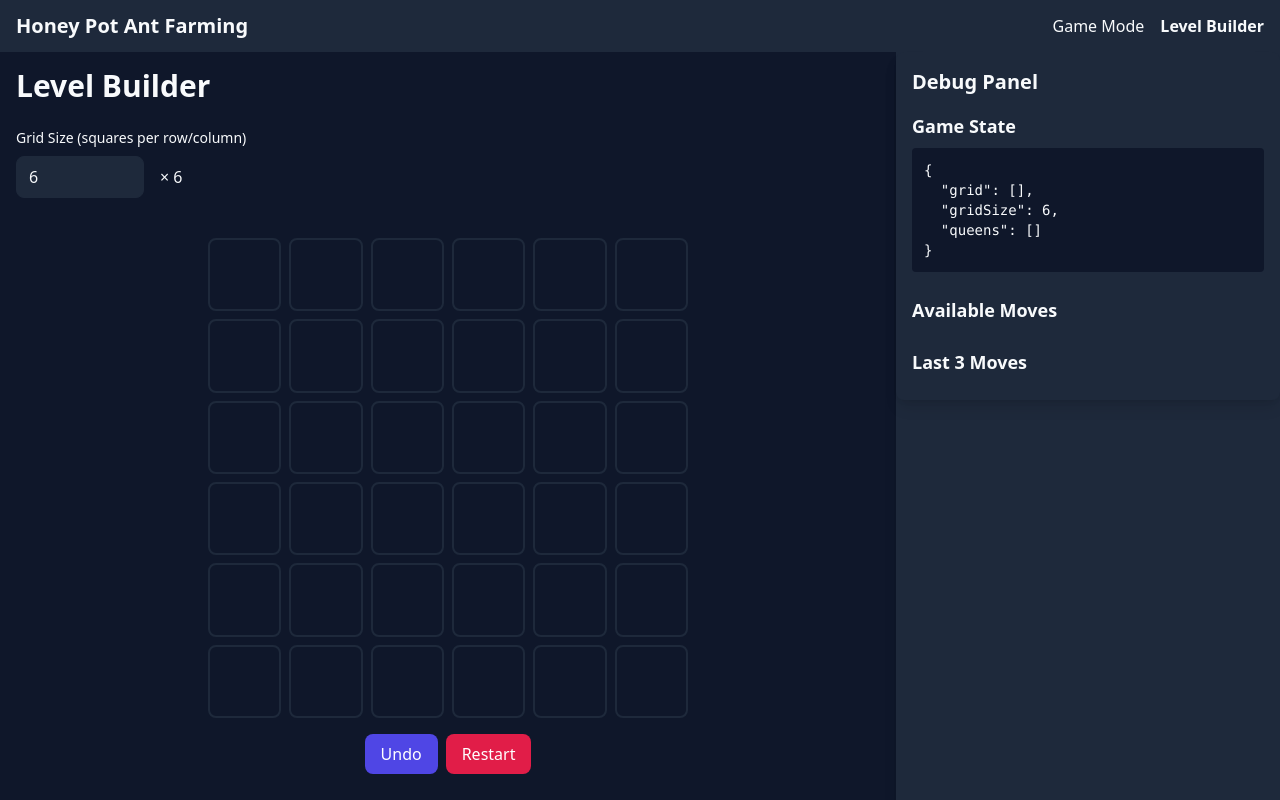
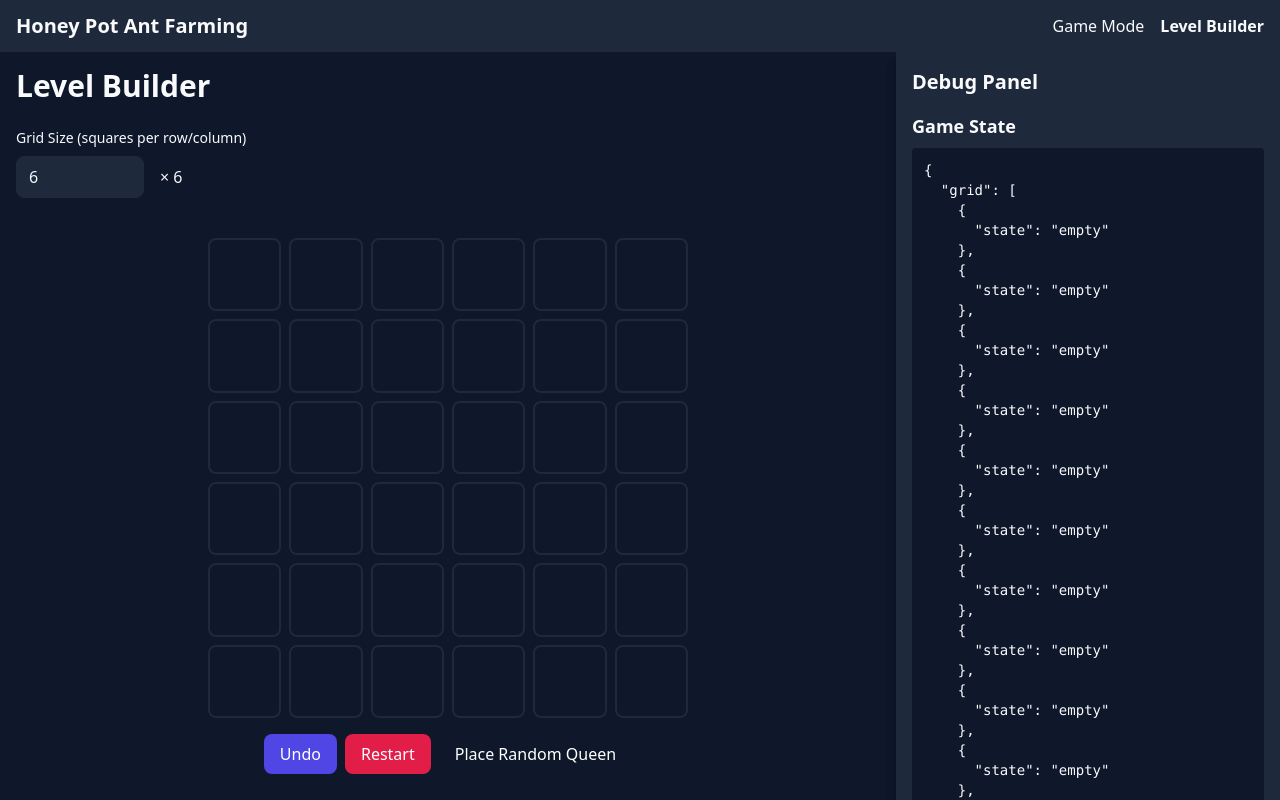
Before and after one commit to Crushford/Cassowary-Games, a Vue app: page /builder in a window 1280 px wide. Shown: the top 800 px of the page. Built offline with nearby package versions, Linux system fonts and the light colour scheme.

Commit message:
move game logic to game store

```diff
--- a/src/App.vue
+++ b/src/App.vue
@@ -33,10 +33,10 @@
       <!-- Global Debug Panel -->
       <div class="w-96 bg-surface shadow-lg">
         <DebugPanel
-          :grid="gameState.grid"
-          :grid-size="gameState.gridSize"
-          :move-history="gameState.moveHistory"
-          @make-move="handleDebugMove"
+          :grid="gameStore.grid"
+          :grid-size="gameStore.gridSize"
+          :move-history="gameStore.moveHistory"
+          @make-move="gameStore.handleDebugMove"
         />
       </div>
     </div>
@@ -44,28 +44,12 @@
 </template>
 
 <script setup lang="ts">
-import { ref, provide } from 'vue';
 import { useRoute } from 'vue-router';
 import DebugPanel from './components/DebugPanel.vue';
-import type { GridSquare } from './components/GameGrid.vue';
+import { useGameStore } from './stores/gameStore';
 
 const route = useRoute();
-
-// Game state management
-const gameState = ref({
-  grid: [] as GridSquare[],
-  gridSize: 6,
-  moveHistory: [] as { grid: GridSquare[] }[],
-});
-
-// Provide game state to child components
-provide('gameState', gameState);
-
-// Handle debug panel moves
-const handleDebugMove = (index: number) => {
-  // Emit a custom event that child components can listen to
-  window.dispatchEvent(new CustomEvent('debug-move', { detail: { index } }));
-};
+const gameStore = useGameStore();
 </script>
 
 <style>
--- a/src/components/GameGrid.vue
+++ b/src/components/GameGrid.vue
@@ -11,7 +11,7 @@
         :key="index"
         :square-state="square.state"
         :group-color="square.groupColor"
-        @click="$emit('square-click', index)"
+        @click="handleSquareClick(index)"
       />
     </div>
     <div class="mt-4 flex justify-center gap-2">
@@ -27,29 +27,47 @@
       >
         Restart
       </button>
+      <button
+        class="rounded-lg bg-accent px-4 py-2 text-white hover:bg-accent-hover"
+        @click="handlePlaceRandomQueen"
+      >
+        Place Random Queen
+      </button>
     </div>
   </div>
 </template>
 
 <script setup lang="ts">
+import { useGameStore } from '../stores/gameStore';
 import Square from './Square.vue';
+import { storeToRefs } from 'pinia';
 
 export interface GridSquare {
   state: 'empty' | 'flag' | 'queen' | 'invalid';
-  groupColor?: string;
+  groupColor?: 'red' | 'blue' | 'green' | 'yellow' | 'purple' | 'pink';
 }
 
-interface Props {
-  grid: GridSquare[];
-  gridSize: number;
-}
+const gameStore = useGameStore();
+const { grid, gridSize } = storeToRefs(gameStore);
 
-const props = defineProps<Props>();
 defineEmits<{
-  (e: 'square-click', index: number): void;
   (e: 'undo'): void;
   (e: 'restart'): void;
 }>();
+
+const handleSquareClick = (index: number) => {
+  const currentState = grid.value[index].state;
+
+  if (currentState === 'empty') {
+    gameStore.placeFlag(index);
+  } else if (currentState === 'flag') {
+    gameStore.placeQueen(index);
+  }
+};
+
+const handlePlaceRandomQueen = () => {
+  gameStore.placeRandomQueen();
+};
 
 defineOptions({
   name: 'GameGrid',
--- a/src/stores/gameStore.ts
+++ b/src/stores/gameStore.ts
@@ -1,35 +1,44 @@
 import { defineStore } from 'pinia';
-
-export interface GridSquare {
-  state: 'empty' | 'flag' | 'queen' | 'invalid';
-  groupColor?: string;
-}
+import type { GridSquare } from '../components/GameGrid.vue';
 
 interface GameState {
   grid: GridSquare[];
   gridSize: number;
-  history: {
-    index: number;
-    previousState: GridSquare[];
-  }[];
+  moveHistory: { grid: GridSquare[] }[];
+  currentLevel: number;
+  availableMoves: number[];
+  isComplete: boolean;
 }
 
 export const useGameStore = defineStore('game', {
   state: (): GameState => ({
-    grid: [],
-    gridSize: 8, // Default grid size
-    history: [],
+    grid: Array(6 * 6)
+      .fill(null)
+      .map(() => ({ state: 'empty' })),
+    gridSize: 6,
+    moveHistory: [],
+    currentLevel: 1,
+    availableMoves: [],
+    isComplete: false,
   }),
 
   getters: {
+    // Get all positions where queens are placed
+    queenPositions: (state): number[] => {
+      return state.grid
+        .map((square, index) => ({ square, index }))
+        .filter(({ square }) => square.state === 'queen')
+        .map(({ index }) => index);
+    },
+
     isValidMove: (state) => (index: number) => {
       const square = state.grid[index];
       if (square.state !== 'empty') return false;
 
-      // Check if there's a queen in the same row, column, or diagonal
       const row = Math.floor(index / state.gridSize);
       const col = index % state.gridSize;
 
+      // Check if there's a queen in the same row, column, or diagonal
       for (let i = 0; i < state.grid.length; i++) {
         if (state.grid[i].state === 'queen') {
           const queenRow = Math.floor(i / state.gridSize);
@@ -47,23 +56,97 @@ export const useGameStore = defineStore('game', {
 
       return true;
     },
+
+    getAttackedSquares:
+      (state) =>
+      (index: number): number[] => {
+        const row = Math.floor(index / state.gridSize);
+        const col = index % state.gridSize;
+        const attackedSquares: number[] = [];
+
+        // Add all squares in the same row
+        for (let c = 0; c < state.gridSize; c++) {
+          if (c !== col) {
+            attackedSquares.push(row * state.gridSize + c);
+          }
+        }
+
+        // Add all squares in the same column
+        for (let r = 0; r < state.gridSize; r++) {
+          if (r !== row) {
+            attackedSquares.push(r * state.gridSize + col);
+          }
+        }
+
+        // Add all squares in the diagonals
+        // Diagonal going up-right
+        for (let r = row - 1, c = col + 1; r >= 0 && c < state.gridSize; r--, c++) {
+          attackedSquares.push(r * state.gridSize + c);
+        }
+        // Diagonal going down-right
+        for (let r = row + 1, c = col + 1; r < state.gridSize && c < state.gridSize; r++, c++) {
+          attackedSquares.push(r * state.gridSize + c);
+        }
+        // Diagonal going down-left
+        for (let r = row + 1, c = col - 1; r < state.gridSize && c >= 0; r++, c--) {
+          attackedSquares.push(r * state.gridSize + c);
+        }
+        // Diagonal going up-left
+        for (let r = row - 1, c = col - 1; r >= 0 && c >= 0; r--, c--) {
+          attackedSquares.push(r * state.gridSize + c);
+        }
+
+        return attackedSquares;
+      },
+
+    isUnderAttack:
+      (state) =>
+      (index: number): boolean => {
+        const row = Math.floor(index / state.gridSize);
+        const col = index % state.gridSize;
+
+        for (let i = 0; i < state.grid.length; i++) {
+          if (state.grid[i].state === 'queen') {
+            const queenRow = Math.floor(i / state.gridSize);
+            const queenCol = i % state.gridSize;
+
+            // Check if in same row, column, or diagonal
+            if (
+              row === queenRow ||
+              col === queenCol ||
+              Math.abs(row - queenRow) === Math.abs(col - queenCol)
+            ) {
+              return true;
+            }
+          }
+        }
+        return false;
+      },
   },
 
   actions: {
     initializeGrid() {
       this.grid = Array(this.gridSize * this.gridSize)
         .fill(null)
-        .map(() => ({
-          state: 'empty',
-        }));
-      this.history = [];
+        .map(() => ({ state: 'empty' }));
+      this.moveHistory = [];
+      this.isComplete = false;
+      this.updateAvailableMoves();
     },
 
-    saveToHistory() {
-      this.history.push({
-        index: this.history.length,
-        previousState: JSON.parse(JSON.stringify(this.grid)),
-      });
+    updateAvailableMoves() {
+      this.availableMoves = this.grid
+        .map((square, index) => ({ square, index }))
+        .filter(({ square, index }) => square.state === 'empty' && !this.isUnderAttack(index))
+        .map(({ index }) => index);
+    },
+
+    placeFlag(index: number) {
+      if (this.grid[index].state !== 'empty') return false;
+
+      this.saveToHistory();
+      this.grid[index].state = 'flag';
+      return true;
     },
 
     placeQueen(index: number) {
@@ -74,30 +157,65 @@ export const useGameStore = defineStore('game', {
 
       this.saveToHistory();
       this.grid[index].state = 'queen';
+      this.updateAvailableMoves();
+      this.checkCompletion();
       return true;
     },
 
-    placeFlag(index: number) {
-      if (this.grid[index].state !== 'empty') return false;
-
-      this.saveToHistory();
-      this.grid[index].state = 'flag';
-      return true;
+    saveToHistory() {
+      this.moveHistory.push({
+        grid: JSON.parse(JSON.stringify(this.grid)),
+      });
     },
 
-    undo() {
-      if (this.history.length === 0) return false;
-
-      const lastState = this.history.pop();
-      if (lastState) {
-        this.grid = lastState.previousState;
-        return true;
+    handleUndo() {
+      if (this.moveHistory.length > 0) {
+        const lastState = this.moveHistory.pop();
+        if (lastState) {
+          this.grid = lastState.grid;
+          this.updateAvailableMoves();
+          this.checkCompletion();
+        }
       }
-      return false;
     },
 
-    restart() {
+    handleRestart() {
       this.initializeGrid();
+    },
+
+    handlePreviousLevel() {
+      if (this.currentLevel > 1) {
+        this.currentLevel--;
+        this.initializeGrid();
+      }
+    },
+
+    handleNextLevel() {
+      this.currentLevel++;
+      this.initializeGrid();
+    },
+
+    handleDebugMove(index: number) {
+      const currentState = this.grid[index].state;
+      if (currentState === 'empty') {
+        this.placeFlag(index);
+      } else if (currentState === 'flag') {
+        this.placeQueen(index);
+      }
+    },
+
+    placeRandomQueen() {
+      if (this.availableMoves.length === 0) return false;
+
+      const randomIndex = Math.floor(Math.random() * this.availableMoves.length);
+      const moveIndex = this.availableMoves[randomIndex];
+      return this.placeQueen(moveIndex);
+    },
+
+    checkCompletion() {
+      // Check if we have placed all required queens
+      const requiredQueens = this.gridSize;
+      this.isComplete = this.queenPositions.length === requiredQueens;
     },
 
     setGridSize(size: number) {
--- a/src/views/GameMode.vue
+++ b/src/views/GameMode.vue
@@ -1,161 +1,55 @@
 <template>
-  <div class="min-h-screen bg-background p-4">
-    <div class="max-w-7xl mx-auto">
-      <h1 class="text-3xl font-bold text-text mb-6">Game Mode</h1>
-
-      <div class="mb-6 flex justify-between items-center">
-        <div class="flex items-center gap-4">
-          <div class="text-text">Level: {{ currentLevel }}</div>
-          <div class="text-text">Grid: {{ gameState.gridSize }} × {{ gameState.gridSize }}</div>
-        </div>
-        <div class="flex gap-4">
+  <div class="flex flex-col items-center justify-center min-h-screen bg-gray-100">
+    <div class="w-full max-w-4xl mx-auto p-4">
+      <div class="flex justify-between items-center mb-4">
+        <h1 class="text-2xl font-bold">Level {{ currentLevel }}</h1>
+        <div class="flex gap-2">
           <button
             class="rounded-lg bg-primary px-4 py-2 text-white hover:bg-primary-hover"
-            @click="handlePreviousLevel"
+            @click="handlePrevLevel"
+            :disabled="currentLevel === 1"
           >
-            Previous
+            Previous Level
           </button>
           <button
             class="rounded-lg bg-primary px-4 py-2 text-white hover:bg-primary-hover"
             @click="handleNextLevel"
+            :disabled="!isComplete"
           >
-            Next
+            Next Level
           </button>
         </div>
       </div>
-
-      <div class="flex gap-6">
-        <!-- Game Section -->
-        <div class="flex-1">
-          <GameGrid
-            :grid="gameState.grid"
-            :grid-size="gameState.gridSize"
-            @square-click="handleSquareClick"
-            @undo="handleUndo"
-            @restart="handleRestart"
-          />
-
-          <div class="mt-6 flex justify-center">
-            <button
-              class="rounded-lg bg-secondary px-4 py-2 text-white hover:bg-secondary-hover"
-              @click="handleCheckSolution"
-            >
-              Check Solution
-            </button>
-          </div>
-        </div>
-
-        <!-- Debug Panel -->
-        <DebugPanel
-          :grid="gameState.grid"
-          :grid-size="gameState.gridSize"
-          :move-history="gameState.moveHistory"
-          @make-move="handleSquareClick"
-        />
-      </div>
+      <GameGrid @undo="handleUndo" @restart="handleRestart" />
     </div>
   </div>
 </template>
 
 <script setup lang="ts">
-import { ref, computed, watch, inject, onMounted, onUnmounted } from 'vue';
+import { useGameStore } from '../stores/gameStore';
 import GameGrid from '../components/GameGrid.vue';
-import DebugPanel from '../components/DebugPanel.vue';
-import type { GridSquare } from '../components/GameGrid.vue';
+import { storeToRefs } from 'pinia';
 
-const currentLevel = ref(1);
-const gameState = inject('gameState') as {
-  grid: GridSquare[];
-  gridSize: number;
-  moveHistory: { grid: GridSquare[] }[];
+const gameStore = useGameStore();
+const { currentLevel, isComplete } = storeToRefs(gameStore);
+
+const handleUndo = () => {
+  gameStore.handleUndo();
 };
 
-// Initialize grid
-const initializeGrid = () => {
-  // TODO: Load level data from storage
-  gameState.grid = Array(gameState.gridSize * gameState.gridSize)
-    .fill(null)
-    .map(() => ({
-      state: 'empty',
-    }));
-  gameState.moveHistory = [];
+const handleRestart = () => {
+  gameStore.handleRestart();
 };
 
-// Watch for grid size changes
-watch(
-  () => gameState.gridSize,
-  () => {
-    initializeGrid();
-  }
-);
-
-// Handle square click
-const handleSquareClick = (index: number) => {
-  const currentState = gameState.grid[index].state;
-  let newState: GridSquare['state'] = 'empty';
-
-  if (currentState === 'empty') {
-    newState = 'flag';
-  } else if (currentState === 'flag') {
-    newState = 'queen';
-  }
-
-  // Save current state to history before making changes
-  gameState.moveHistory.push({
-    grid: JSON.parse(JSON.stringify(gameState.grid)),
-  });
-
-  gameState.grid[index].state = newState;
-};
-
-// Handle undo
-const handleUndo = () => {
-  if (gameState.moveHistory.length > 0) {
-    const lastState = gameState.moveHistory.pop();
-    if (lastState) {
-      gameState.grid = lastState.grid;
-    }
-  }
-};
-
-// Handle restart
-const handleRestart = () => {
-  initializeGrid();
-};
-
-// Handle check solution
-const handleCheckSolution = () => {
-  // TODO: Implement solution checking
-  console.log('Checking solution:', gameState.grid);
-};
-
-// Handle level navigation
-const handlePreviousLevel = () => {
-  if (currentLevel.value > 1) {
-    currentLevel.value--;
-    initializeGrid();
-  }
+const handlePrevLevel = () => {
+  gameStore.handlePreviousLevel();
 };
 
 const handleNextLevel = () => {
-  currentLevel.value++;
-  initializeGrid();
+  gameStore.handleNextLevel();
 };
 
-// Handle debug panel moves
-const handleDebugMove = (event: CustomEvent) => {
-  handleSquareClick(event.detail.index);
-};
-
-// Set up event listeners
-onMounted(() => {
-  window.addEventListener('debug-move', handleDebugMove as EventListener);
+defineOptions({
+  name: 'GameMode',
 });
-
-onUnmounted(() => {
-  window.removeEventListener('debug-move', handleDebugMove as EventListener);
-});
-
-// Initialize grid when component is mounted
-initializeGrid();
 </script>
```
